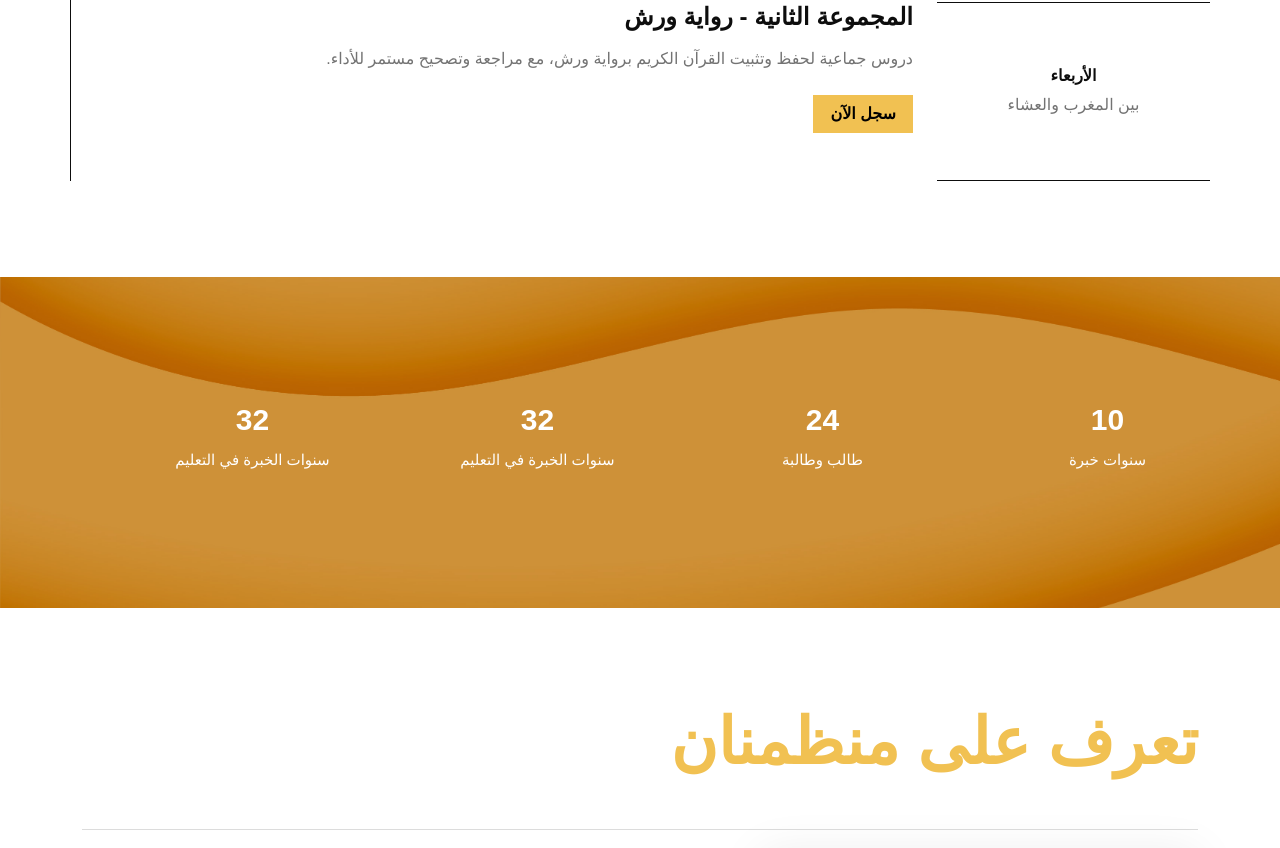
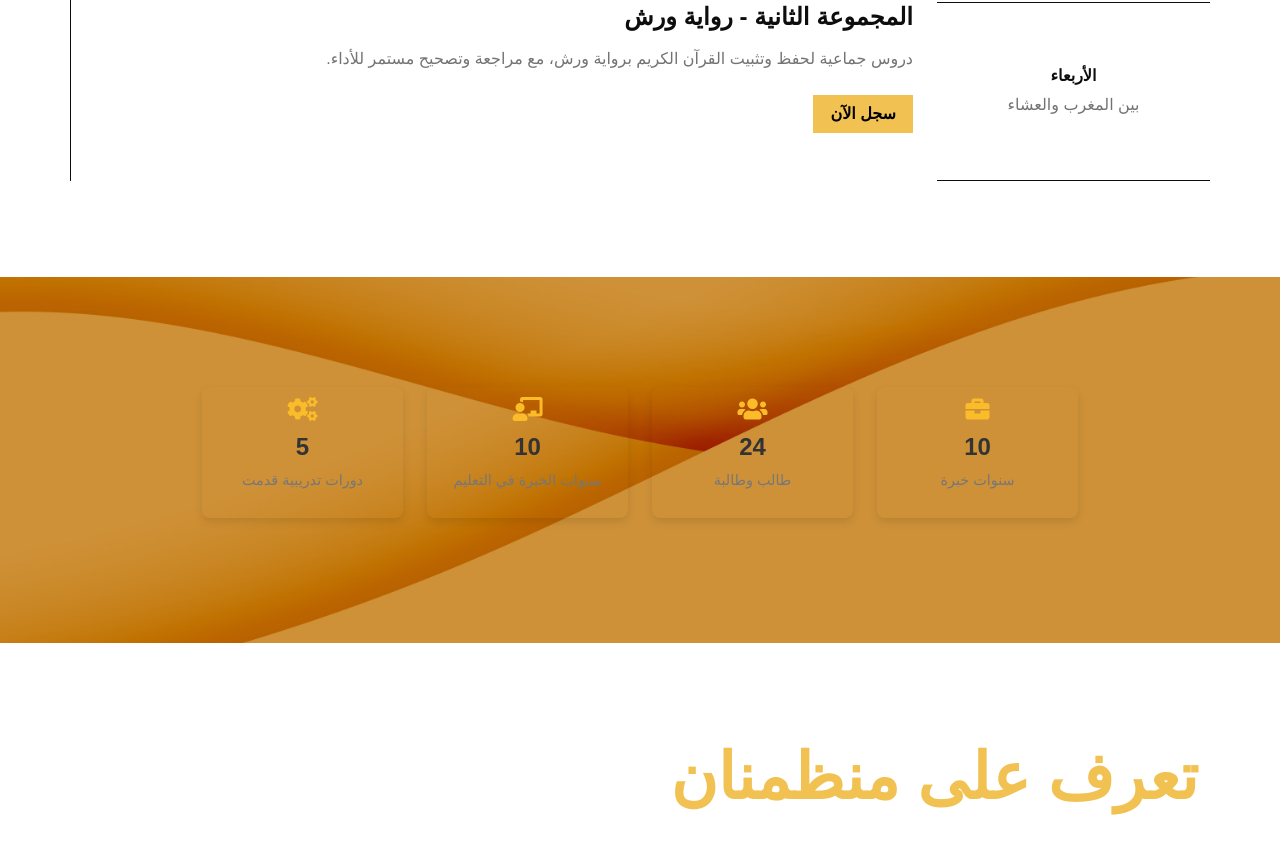
Before and after one commit to Dodas-Dz/mosque, a plain HTML site: page index.html in a window 1280 px wide. Shown: the part 1318-2166 px from the top of the page. Drawn offline with nearby package versions, Linux system fonts and the light colour scheme.

Commit message:
changment des animation statistique pas index

```diff
--- a/css/style.css
+++ b/css/style.css
@@ -7,42 +7,69 @@
     transition: opacity .8s ease-out, visibility 0s linear .5s;
     z-index: 99999;
 }
-.fun-facts{
-    position:relative;
-}
-.fun-facts.section{
-    padding:120px 0;
-}
-.fun-facts{
-    background:url("../img/SL-020520-27660-188.png");
-    background-size:cover;
-    background-repeat:no-repeat;
+
+
+.fun-facts {
+    background: url("../img/SL-020520-27660-188.png");
+    background-color: rgba(0, 0, 0, 0);
+    background-repeat: no-repeat; /* Assure que l'image ne se répète pas */
+    background-size: cover; /* L'image couvre toute la section */
+    background-position: center; /* Centrer l'image pour un meilleur rendu */
+    background-attachment: fixed; /* L'image reste fixe lors du défilement de la page */
+  }
+.fun-facts {
+    padding: 110px 0; /* Réduction du padding */
+    background-color: #f9f9f9;
 }
 
+.fun-facts .container {
+    max-width: 900px; /* Garder la taille initiale du container */
+    margin: 0 auto;
+}
 
-.fun-facts .single-fun:hover i{
-    color:#1A76D1;
-    background:#fff;
-    border-color:transparent;
+/* Alignement et disposition des éléments */
+.fun-facts .row {
+    display: flex;
+    justify-content: space-evenly;
+    flex-wrap: wrap;
 }
-.fun-facts .single-fun .content {
-    padding-left: 80px;
+
+/* Réduction de la taille des div internes */
+.single-fun {
+    background-color: transparent; /* Fond transparent */
+    padding: 10px; /* Réduction du padding */
+    border-radius: 8px; /* Réduction du rayon des coins */
+    box-shadow: 0 4px 8px rgba(0, 0, 0, 0.1); /* Ombre légère autour de la div */
+    margin-bottom: 15px; /* Réduction de la marge */
+    transition: transform 0.3s ease, box-shadow 0.3s ease;
+    text-align: center;
+    flex-basis: 25%; /* Largeur réduite des div internes */
 }
-.fun-facts .single-fun span {
-    color: #fff;
-    font-weight: 600;
-    font-size: 30px;
-    position: relative;
+
+.single-fun:hover {
+    transform: translateY(-3px); /* Réduction de l'effet de survol */
+    box-shadow: 0 6px 12px rgba(0, 0, 0, 0.2); /* Ombre plus marquée au survol */
+}
+
+/* Style des icônes */
+.single-fun .content i {
+    font-size: 1.5rem; /* Réduction de la taille des icônes */
+    color: #fbbc2a;
+    margin-bottom: 8px; /* Réduction de la marge sous l'icône */
+}
+
+/* Style des chiffres et texte */
+.single-fun .content .counter {
+    font-size: 1.5rem; /* Réduction de la taille du chiffre */
+    font-weight: bold;
+    color: #333333;
     display: block;
-    -webkit-transition: all 0.4s ease;
-    -moz-transition: all 0.4s ease;
-    transition: all 0.4s eas;
-    display: block;
-    margin-bottom: 7px;
 }
-.fun-facts .single-fun p{
-    color:#fff;
-    font-size:15px;
+
+.single-fun .content p {
+    font-size: 0.9rem; /* Réduction de la taille du texte */
+    color: #777777;
+    margin-top: 5px;
 }
 
 #spinner.show {
--- a/index.html
+++ b/index.html
@@ -97,17 +97,42 @@
             <div class="container text-center">
                 <div class="hero-header-inner animated zoomIn text-center text-dark">
                     <h3 class="fs-3 mb-3">أهلاً بك في منصة تعليم القرآن الكريم</h3>
-                    <p class="mb-4">من خلال هذه المنصة، تعلم القرآن الكريم، تلاوته، تفسيره، وحفظه، ونحن هنا لدعمك في مسيرتك نحو فهم وتعليم الكتاب الكريم.</p>
+                    <p class="mb-4">منصة لتحفيظ القرآن بأسلوب عصري</p>
 
                     <!-- Ajout du verset -->
                     <blockquote class="fs-4 mt-4 mb-4" style="font-style: italic; border-left: 4px solid #333; padding-left: 15px; color: #333;">
                         <q>إِنَّ هَذَا الْقُرْآنَ يَهْدِي لِلَّتِي هِيَ أَقْوَمُ وَيُبَشِّرُ الْمُؤْمِنِينَ الَّذِينَ يَعْمَلُونَ الصَّالِحَاتِ أَنَّ لَهُمْ أَجْرًا كَبِيرًا</q>
                     </blockquote>
+
                     <footer class="blockquote-footer" style="font-size: 0.9rem; color: #333;">القرآن الكريم - الإسراء (17:9)</footer>
+                    <div class="mt-4 d-flex gap-2 flex-wrap justify-content-center">
+                        <a href="#" class="btn btn-primary py-2 px-4">ابدأ الحفظ الآن</a>
+                        <a href="#" class="btn btn-primary py-2 px-4">تعرّف على البرنامج</a>
+                    </div>
+                </div>
+                <div class="row mt-5 text-center">
+                    <div class="col-md-4 col-sm-12 mb-4">
+                        <div class="card card-custom p-4" style="background-color: #f0f0f0; border-radius: 10px; box-shadow: 0 4px 8px rgba(0, 0, 0, 0.1);">
+                            <i class="bi bi-check-circle fs-1 mb-3"></i>
+                            <h5>مزايا للقدم</h5>
+                        </div>
+                    </div>
+                    <div class="col-md-4 col-sm-12 mb-4">
+                        <div class="card card-custom p-4" style="background-color: #f0f0f0; border-radius: 10px; box-shadow: 0 4px 8px rgba(0, 0, 0, 0.1);">
+                            <i class="bi bi-calendar-day fs-1 mb-3"></i>
+                            <h5>وضع يومي</h5>
+                        </div>
+                    </div>
+                    <div class="col-md-4 col-sm-12 mb-4">
+                        <div class="card card-custom p-4" style="background-color: #f0f0f0; border-radius: 10px; box-shadow: 0 4px 8px rgba(0, 0, 0, 0.1);">
+                            <i class="bi bi-soundwave fs-1 mb-3"></i>
+                            <h5>مراجعة للنغمة</h5>
+                        </div>
+                    </div>
+                </div>
+            </div>
         </div>
 
-            </div>
-        </div>
         <!-- Hero End -->
 
 
@@ -166,15 +191,15 @@
         <!-- Events End -->
 
 <!-- Start Fun-facts -->
-<div id="fun-facts" class="fun-facts section overlay" dir="rtl">
+<section id="fun-facts" class="fun-facts section overlay" dir="rtl" role="region" aria-labelledby="fun-facts-title">
     <div class="container">
+        <h2 id="fun-facts-title" class="visually-hidden">فاصيل ممتعة</h2>
         <div class="row text-center">
-
             <div class="col-lg-3 col-md-6 col-12">
                 <!-- Start Single Fun -->
                 <div class="single-fun">
-
                     <div class="content">
+                        <i class="fas fa-briefcase"></i> <!-- Icône pour l'expérience -->
                         <span class="counter">10</span>
                         <p>سنوات خبرة</p>
                     </div>
@@ -185,9 +210,9 @@
             <div class="col-lg-3 col-md-6 col-12">
                 <!-- Start Single Fun -->
                 <div class="single-fun">
-
                     <div class="content">
-              <span class="counter">24</span>
+                        <i class="fas fa-users"></i> <!-- Icône pour les étudiants -->
+                        <span class="counter" data-count="24">0</span>
                         <p>طالب وطالبة</p>
                     </div>
                 </div>
@@ -197,29 +222,30 @@
             <div class="col-lg-3 col-md-6 col-12">
                 <!-- Start Single Fun -->
                 <div class="single-fun">
-
                     <div class="content">
-              <span class="counter">32</span>
-              <p>سنوات الخبرة في التعليم</p>
-            </div>
-          </div>
-          <!-- End Single Fun -->
-        </div>
-        <div class="col-lg-3 col-md-6 col-12">
-            <!-- Start Single Fun -->
-            <div class="single-fun">
-
-              <div class="content">
-                <span class="counter">32</span>
+                        <i class="fas fa-chalkboard-teacher"></i> <!-- Icône pour l'enseignement -->
+                        <span class="counter" data-count="10">0</span>
                         <p>سنوات الخبرة في التعليم</p>
                     </div>
                 </div>
                 <!-- End Single Fun -->
             </div>
 
+            <div class="col-lg-3 col-md-6 col-12">
+                <!-- Start Single Fun -->
+                <div class="single-fun">
+                    <div class="content">
+                        <i class="fas fa-cogs"></i> <!-- Icône pour les formations -->
+                        <span class="counter" data-count="5">5</span>
+                        <p>دورات تدريبية قدمت</p>
+                    </div>
+                </div>
+                <!-- End Single Fun -->
             </div>
         </div>
     </div>
+</section>
+
 <!-- End Fun-facts -->
 
 
@@ -343,7 +369,7 @@
         <script src="lib/easing/easing.min.js"></script>
         <script src="lib/waypoints/waypoints.min.js"></script>
         <script src="lib/owlcarousel/owl.carousel.min.js"></script>
-
+        <script src="https://code.jquery.com/jquery-3.6.0.min.js"></script>
         <!-- Template Javascript -->
         <script src="js/main.js"></script>
     </body>
--- a/js/main.js
+++ b/js/main.js
@@ -44,10 +44,27 @@
         return false;
     });
 
-    $('.counter').counterUp({
-        delay: 10,
-        time: 1000
-    });
+    $(document).ready(function() {
+        // On cible tous les éléments avec la classe 'counter' et on leur applique une animation
+        $('.counter').each(function() {
+          var $this = $(this);
+          var countTo = $this.attr('data-count'); // Valeur à atteindre
+          $({
+            countNum: $this.text() // Commence à la valeur actuelle du compteur
+          }).animate({
+            countNum: countTo // Incrémenter jusqu'à la valeur cible
+          }, {
+            duration: 2000, // Durée de l'animation (2 secondes)
+            easing: 'swing', // Type d'animation (effet de rebond)
+            step: function() {
+              $this.text(Math.ceil(this.countNum)); // Met à jour le texte du compteur pendant l'animation
+            },
+            complete: function() {
+              $this.text(countTo); // Assure que le compteur affiche la valeur finale
+            }
+          });
+        });
+      });
     // Testimonial carousel
     $(".testimonial-carousel").owlCarousel({
         autoplay: true,
```
Lines whose indentation alone changed are shown as unchanged.
